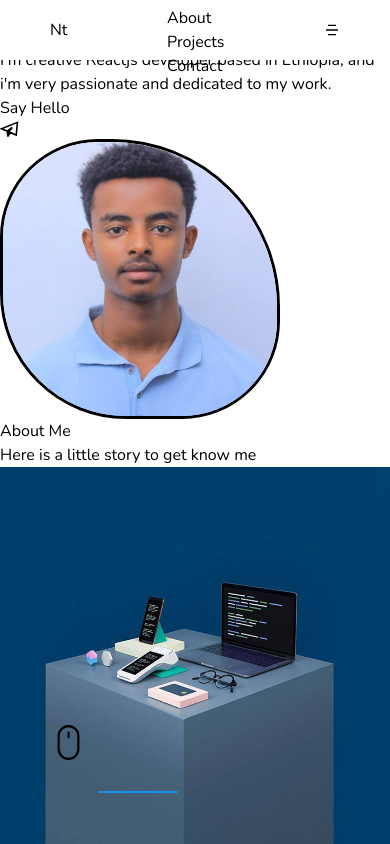
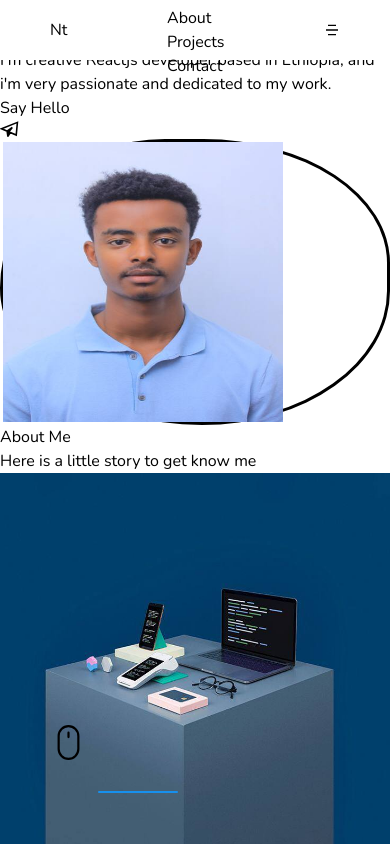
Before and after one commit to natnaelTy/Portfolio-website, a React (Vite) app: page / in a window 390 px wide. Shown: the top 844 px of the page. Built offline with nearby package versions, Linux system fonts and the light colour scheme.

Commit message:
some changed

```diff
--- a/src/components/Header/NavBar.jsx
+++ b/src/components/Header/NavBar.jsx
@@ -61,7 +61,7 @@ function NavBar(){
                     showMenu ?
                     <motion.div initial={{x: 150}}
                                 whileInView={{x: 0}}
-                                exit={{x: 0}}
+                                exit={'exit'}
                                 transition={{duration: 0.5}}
                                 viewport={{once: true}}
                                 className="lg:hidden flex flex-col items-center justify-center shadow-lg w-3/4 h-screen absolute top-0 z-10 right-0 bg-white">
--- a/src/components/home/Home.jsx
+++ b/src/components/home/Home.jsx
@@ -11,14 +11,14 @@ function Home(){
                      transition={{duration: 1.5}}
                      viewport={{once: true}}
                      id="home">
-            <div className="flex items-center justify-evenly gap-8 h-screen flex-wrap-reverse mt-20 lg:mt-0 p-6">
+            <div className="flex items-center justify-evenly gap-4 h-screen flex-wrap-reverse p-6">
                 <div className="flex items-center md:items-start flex-col gap-2 relative">
                     <h1 className="text-3xl md:text-4xl lg:text-5xl text-gray-900 font-semibold">Natnael Taye 👋🏾</h1>
                     <p className="text-lg text-gray-900 md:text-2xl font-medium">Front-End Reactjs Developer</p>
                     <p className="text-gray-700 md:text-left max-w-lg text-center font-medium">I'm creative Reactjs developer based in Ethiopia, and i'm very passionate and dedicated to my work.</p>
                     <a href="#contact"><button className="font-semibold flex items-center justify-end gap-2 text-white bg-blue-600 hover:bg-blue-500 rounded-lg px-4 py-3 mt-6">Say Hello <GrSend style={{fontSize: '19px'}}/></button></a>
                 </div>
-                <div className="w-64 relative h-64 ">
+                <div className="w-64 relative h-64 image-container">
                     <img src="./images/me.jpg" alt="natnael" className="image"/>
                 </div>
             </div>
--- a/src/components/home/style.css
+++ b/src/components/home/style.css
@@ -7,24 +7,22 @@
 .image{
     width: 280px;
     height: 280px;
+
+}
+.image-container{
     border: 3px solid black;
-    border-radius: 35% 60% 35% 45% ;
+    border-radius: 60% 40% 30% 70% / 60% 30% 70% 40%;
     object-fit: cover;
-    animation: wave;
-    animation-duration: 0.7s;
-    animation-name: wave;
-    animation-delay: 0.2s;
-    animation-iteration-count: infinite;
+    animation: wave 8s ease-in-out infinite;
 }
-
 @keyframes wave {
   0%{
-        transform: rotate(50%);
+    border-radius: 60% 40% 30% 70% / 60% 30% 70% 40%;
   }
   50%{
-        transform: rotate(70%);
+    border-radius: 30% 60% 70% 40% / 50% 60% 30% 60%;
   }
   100%{
-        transform: rotate(90%);
+    border-radius: 60% 40% 30% 70% / 60% 30% 70% 40%;
   }
 }
--- a/src/components/project/Project.jsx
+++ b/src/components/project/Project.jsx
@@ -23,9 +23,9 @@ function Project(){
                          className="flex items-center justify-around flex-wrap ">
                     {
                         projects && projects.length ?
-                        projects.map((projectItem) => (
+                        projects.map((projectItem, index) => (
                    <div className="flex items-start justify-around w-full p-8 mt-6 flex-wrap">
-                      <div className="w-[410px] h-[230px] relative bg-black">
+                      <div key={index} className="w-[410px] h-[230px] relative bg-black">
                         <img src={projectItem.images} alt="Metron" className="object-cover w-full h-full"/>
                      </div>
                      <div className="flex flex-col items-center lg:items-start justify-center gap-5 mt-4 lg:mt-0">
@@ -33,7 +33,7 @@ function Project(){
                          <a href="https://github.com/natnaelTy"><FaGithub className="text-2xl cursor-pointer hover:text-black text-gray-900"/></a>
                          </h1>
                          <p className="max-w-lg text-center lg:text-left text-gray-700">{projectItem.description}</p>
-                         <button className="bg-gray-900 text-white flex items-center gap-2 hover:bg-black justif-end rounded-md py-2 px-4">Preview <BsBoxArrowUpRight/></button>
+                         <button className="bg-gray-900 text-white flex items-center gap-2 hover:bg-black justif-end rounded-md py-2 px-4"><a href={projectItem.button}>Preview </a><BsBoxArrowUpRight/></button>
                      </div>
                      </div>
                         ))
--- a/src/components/project/Projects.json
+++ b/src/components/project/Projects.json
@@ -4,12 +4,15 @@
         "id": 0,
         "images": "./images/coffeefarm.png",
         "title": "Tade coffee export",
-        "description": "Tade coffee export is a company based in Ethiopia that suply coffee beans world wide, my roll was to build the front-end with reactjs and tailwindcss, i use react router dom to switch between pages."
+        "description": "Tade coffee export is a company based in Ethiopia that suply coffee beans world wide, my roll was to build the front-end with reactjs and tailwindcss, i use react router dom to switch between pages.",
+        "button": "https://natnaelty.github.io/Tade-coffee-export/"
     },
     {
         "id": 1,
         "images": "./images/realEstateProject.png",
         "title": " Metron real Estate",
-        "description": "This is simple website that show Metron projects and tesminonial, My roll was to build user interface with reactjs and tailwindcss."
+        "description": "This is simple website that show Metron projects and tesminonial, My roll was to build user interface with reactjs and tailwindcss.",
+        "button": "https://natnaelty.github.io/reactjs-real-Estate-web/"
+
     }
 ]
--- a/src/components/techstack/TechStack.jsx
+++ b/src/components/techstack/TechStack.jsx
@@ -15,7 +15,7 @@ function TechStack(){
             <div className="flex gap-10 mb-20 flex-wrap p-6 items-center justify-center">
                 {icons && icons.length ?
                  icons.map(iconList => (
-                    <div className="w-12 h-12 logo">
+                    <div key={iconList.id} className="w-12 h-12 logo">
                         <img src={iconList.logos} alt="" className="w-full h-full obeject-cover"/>
                     </div>
                  ))
--- a/src/index.css
+++ b/src/index.css
@@ -7,4 +7,5 @@
 *{
     scroll-behavior: smooth;
     font-family: 'Nunito', sans-serif;
+    overscroll-behavior: none;
 }
```
Lines whose indentation alone changed are shown as unchanged.
